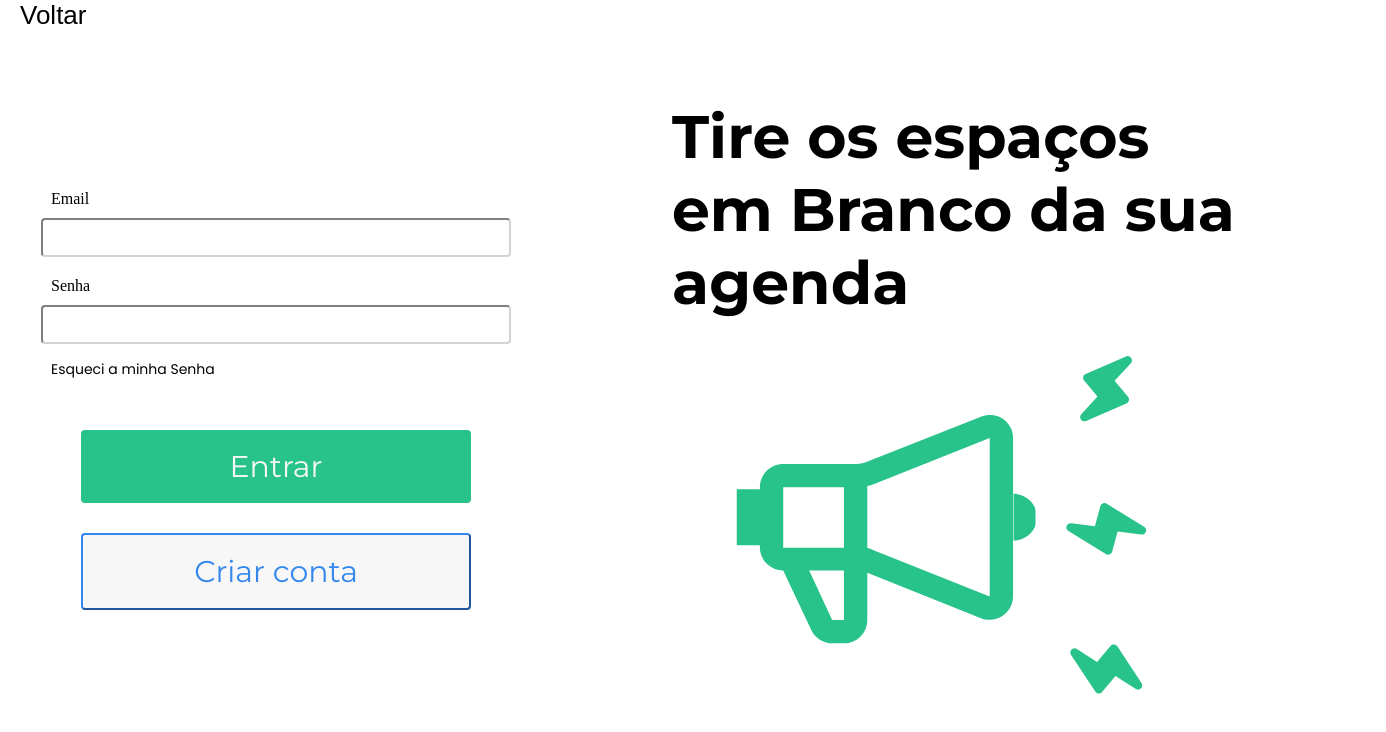
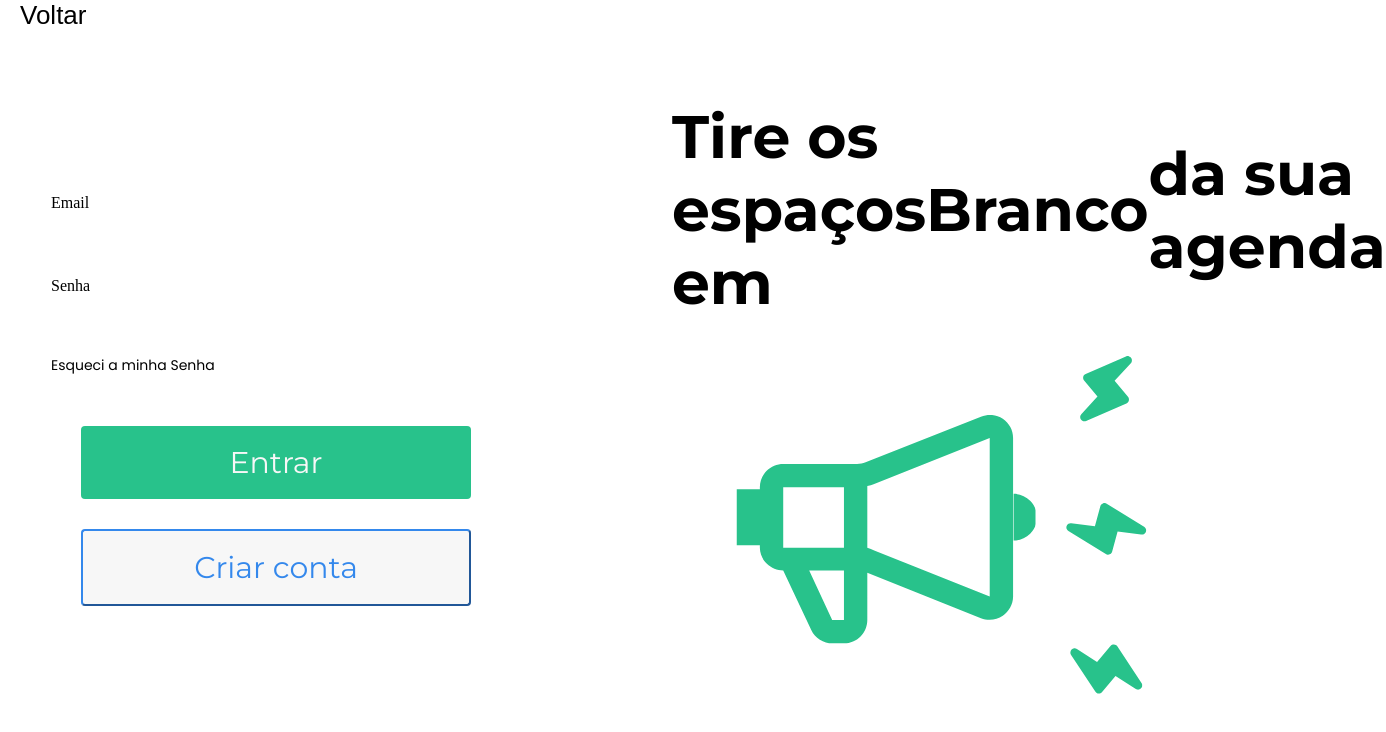
Before and after one commit to Agenda-Synapse/FrontEnd, an Angular app: page /loginprop in a window 1280 px wide. Shown: the top 732 px of the page, 1386 px wide, since content can reach past the window. Built offline with nearby package versions, Linux system fonts and the light colour scheme; a web font is replaced by a local one.

Commit message:
fix: cores no h2

```diff
--- a/src/app/pages/loginprop/loginprop.component.html
+++ b/src/app/pages/loginprop/loginprop.component.html
@@ -7,39 +7,51 @@
     <form>
       <div class="input">
         <label for="email">Email</label>
-                <input type="email" class="form-control" placeholder="">
-
+        <input type="email" class="form-control" placeholder="" />
       </div>
       <div class="input">
         <label for="senha">Senha</label>
-                <input type="senha" class="form-control" placeholder="">
+        <input type="senha" class="form-control" placeholder="" />
       </div>
       <button class="esqueci-a-senha">Esqueci a minha Senha</button>
       <div class="bottom-login">
         <button class="btn btn-login">Entrar</button>
         <button class="btn btn-cadastrar">Criar conta</button>
       </div>
-
     </form>
   </div>
 
-
-
   <div class="textos-img">
     <div class="textos-help">
-        <h2>Tire os espaços em Branco da sua agenda</h2>
-
+      <h2 class="txt-black">Tire os espaços em</h2>
+      <h2 class="txt-white">Branco</h2>
+      <h2 class="txt-black">da sua agenda</h2>
     </div>
 
     <div class="icon">
-        <img class="megafone" src=" ../../../assets/nimbus_marketing.svg" alt="megafone">
+      <img
+        class="megafone"
+        src=" ../../../assets/nimbus_marketing.svg"
+        alt="megafone"
+      />
 
       <div class="icons">
-            <img class="flash-1"  src="../../../assets/typcn_flash.svg" alt="raiotopo">
-            <img class="flash-2"  src="../../../assets/typcn_flash.svg" alt="raiomeio">
-            <img class="flash-3"  src="../../../assets/typcn_flash.svg" alt="raiobaixo">
+        <img
+          class="flash-1"
+          src="../../../assets/typcn_flash.svg"
+          alt="raiotopo"
+        />
+        <img
+          class="flash-2"
+          src="../../../assets/typcn_flash.svg"
+          alt="raiomeio"
+        />
+        <img
+          class="flash-3"
+          src="../../../assets/typcn_flash.svg"
+          alt="raiobaixo"
+        />
       </div>
     </div>
   </div>
-
 </div>
--- a/src/styles.scss
+++ b/src/styles.scss
@@ -40,4 +40,6 @@ h1{
 
 input {
   box-sizing: border-box;
+  border: none;
+  outline: 0;
 }
```
Also changed, not shown: src/app/loginprop/loginprop.module.ts (deleted, +0 -12 lines). Lines whose indentation alone changed are shown as unchanged.
